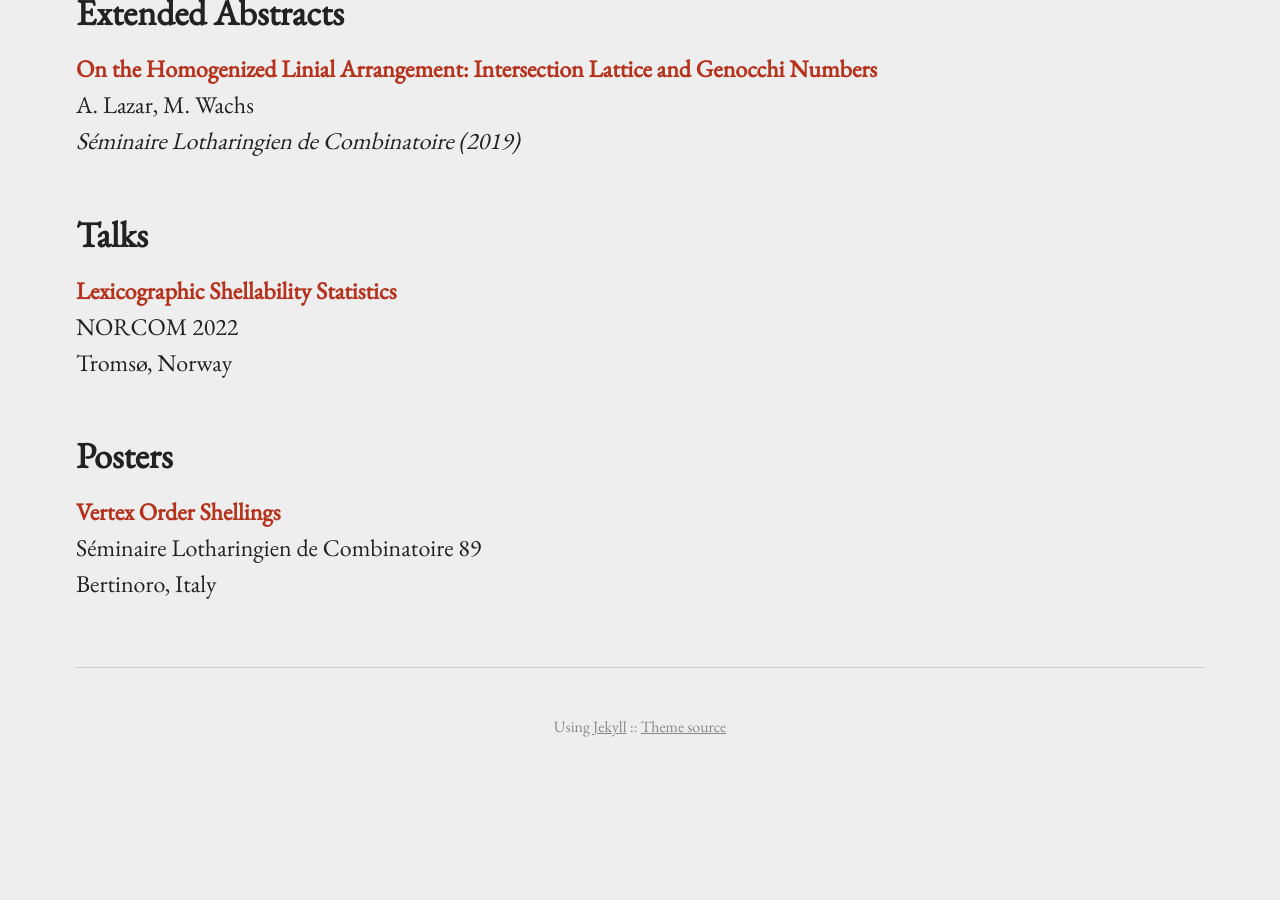
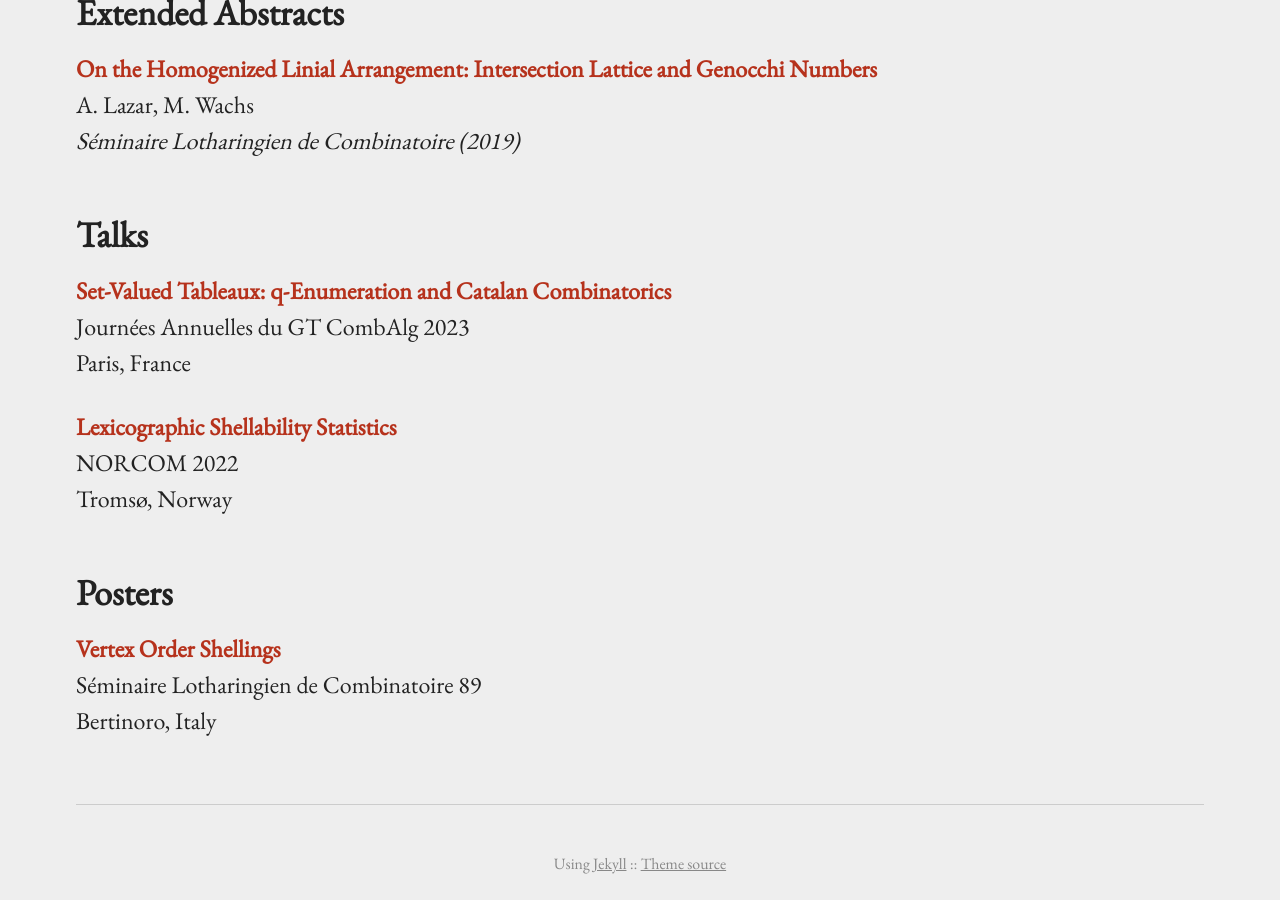
Before and after one commit to AlexanderLazar/alexanderlazar.github.io, a Jekyll site: the page built from research.markdown, in a window 1280 px wide and 900 px high, scrolled down 1267 px. Built offline with Jekyll 4.4.1, drawn with Linux system fonts in a browser that asks for light colours; before the commit the page ends 2030 px from its top, so only the background shows below that.

Commit message:
Update research.markdown

```diff
--- a/research.markdown
+++ b/research.markdown
@@ -46,6 +46,11 @@ abs:
       year:    "2019"
       url:     "https://www.mat.univie.ac.at/~slc/wpapers/FPSAC2019/93.html"
 slides:
+    - title: "Set-Valued Tableaux: q-Enumeration and Catalan Combinatorics"
+      venue: "Journées Annuelles du GT CombAlg 2023"
+      location: "Paris, France"
+      url: "/slides/Paris 4-7-23.pdf"
+
     - title: "Lexicographic Shellability Statistics"
       venue: "NORCOM 2022"
       location: "Troms&oslash;, Norway"
```
